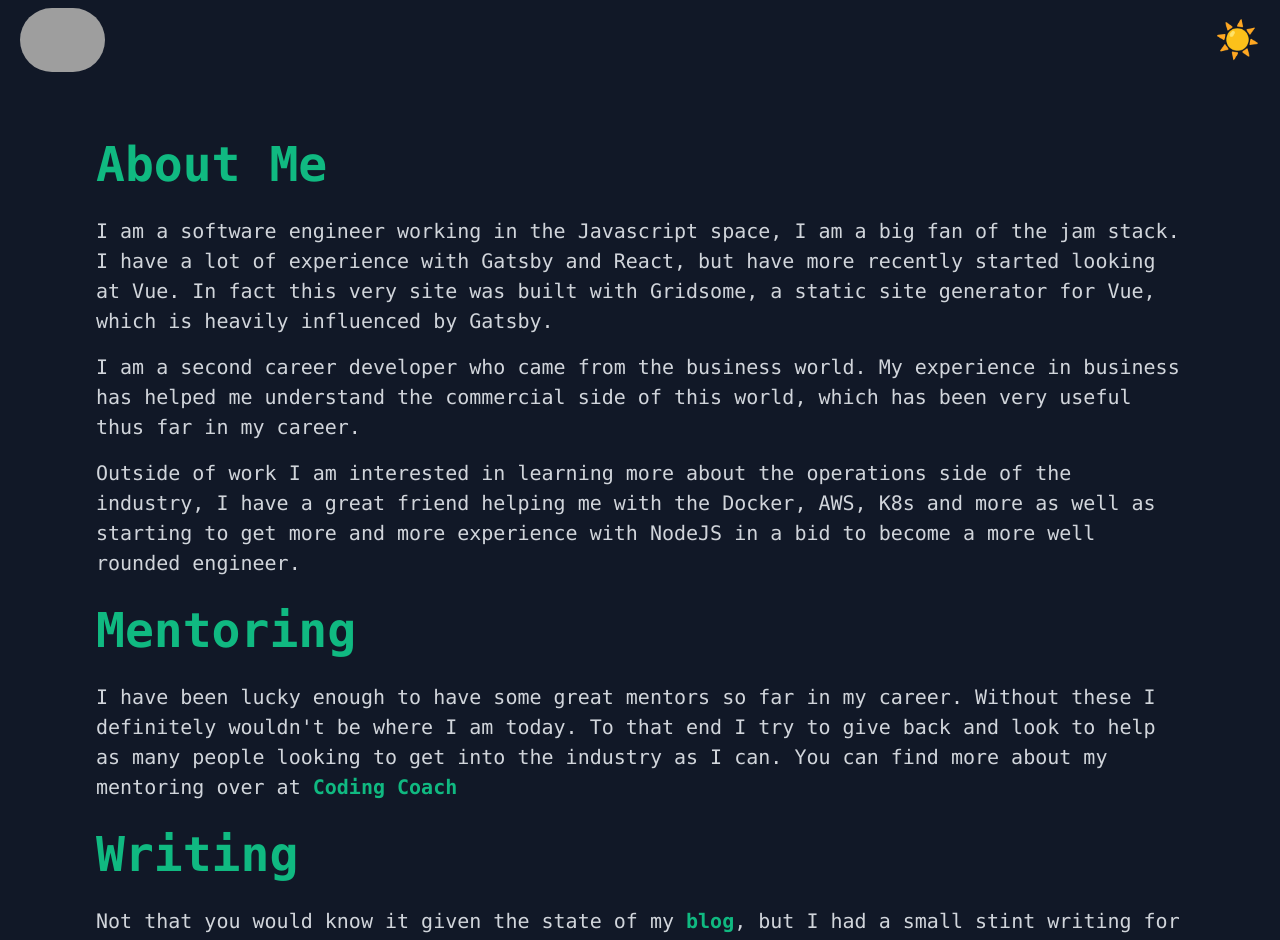
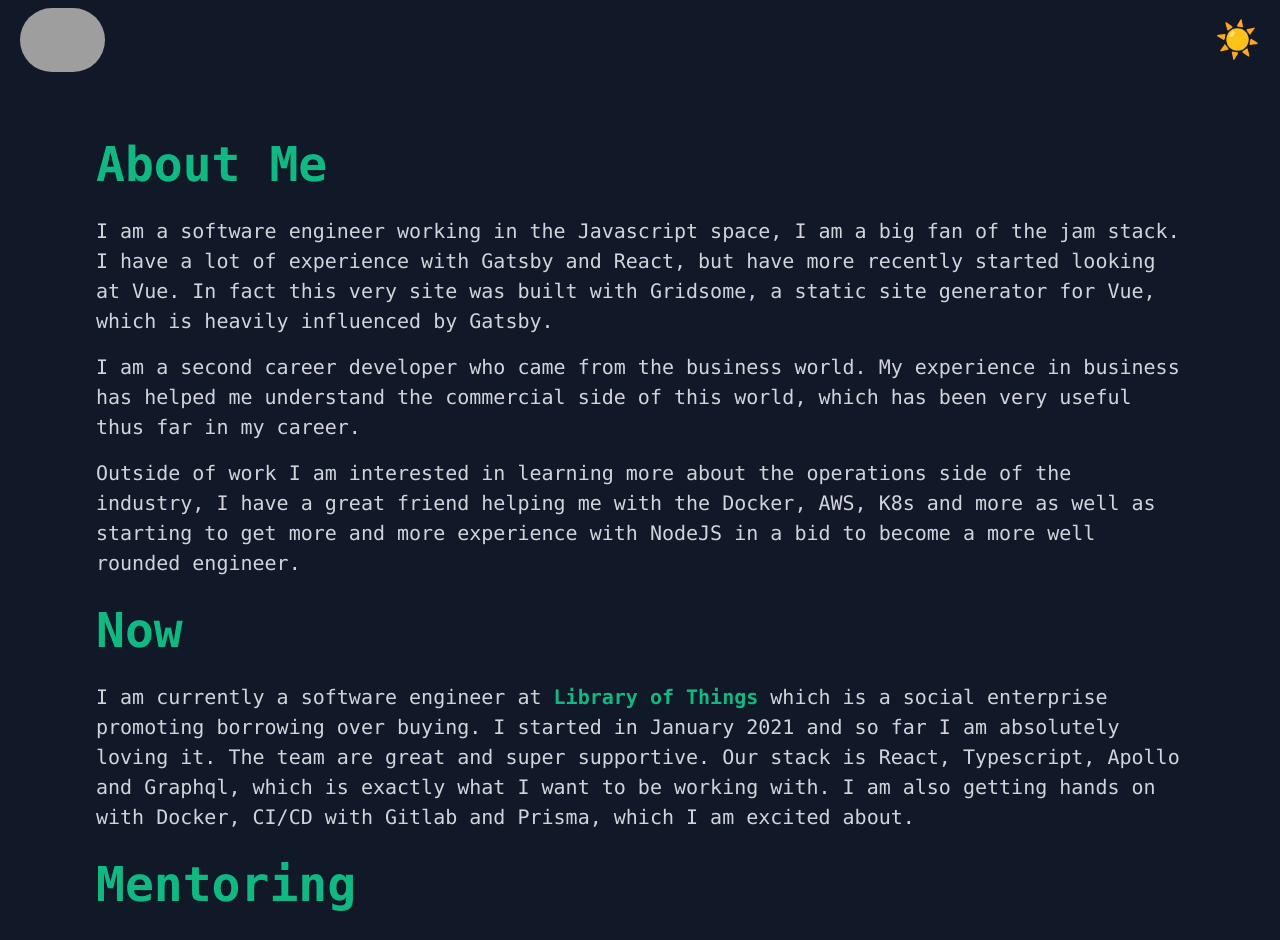
Before and after one commit to shan5742/me, a Next.js app: page /About in a window 1280 px wide. Shown: the top 940 px of the page. Built offline with nearby package versions, Linux system fonts and the light colour scheme; grey boxes are pictures that could not be loaded.

Commit message:
adding to about page

```diff
--- a/pages/About.js
+++ b/pages/About.js
@@ -30,6 +30,23 @@ export default function About() {
           Docker, AWS, K8s and more as well as starting to get more and more
           experience with NodeJS in a bid to become a more well rounded
           engineer.
+        </p>
+        <h1 className="text-accent text-3xl md:text4xl lg:text-5xl xl:text-5xl font-bold mb-4">
+          Now
+        </h1>
+        <p className="text-primary text-xl mb-4">
+          I am currently a software engineer at{" "}
+          <Link href="https://www.libraryofthings.co.uk">
+            <a className="text-accent font-bold hover:underline">
+              Library of Things
+            </a>
+          </Link>{" "}
+          which is a social enterprise promoting borrowing over buying. I
+          started in January 2021 and so far I am absolutely loving it. The team
+          are great and super supportive. Our stack is React, Typescript, Apollo
+          and Graphql, which is exactly what I want to be working with. I am
+          also getting hands on with Docker, CI/CD with Gitlab and Prisma, which
+          I am excited about.
         </p>
         <h1 className="text-accent text-3xl md:text4xl lg:text-5xl xl:text-5xl font-bold mb-4">
           Mentoring
```
